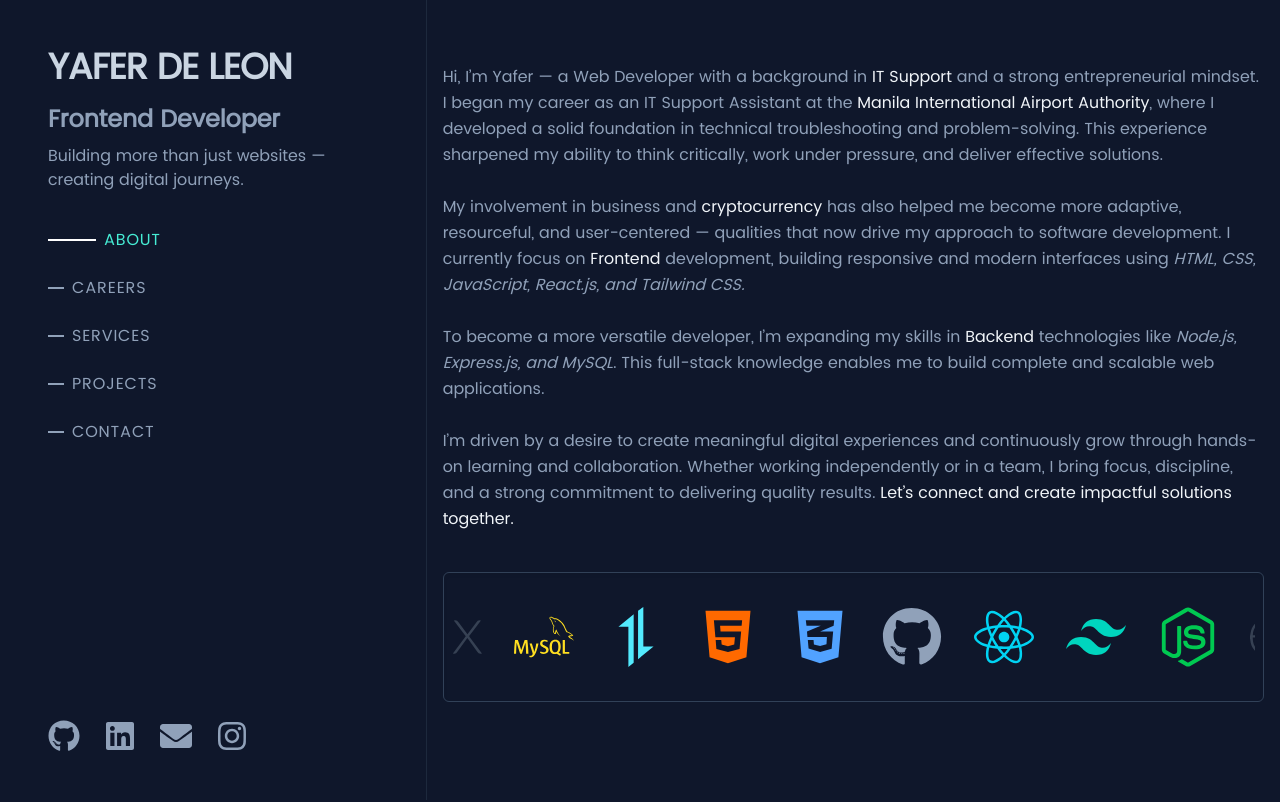
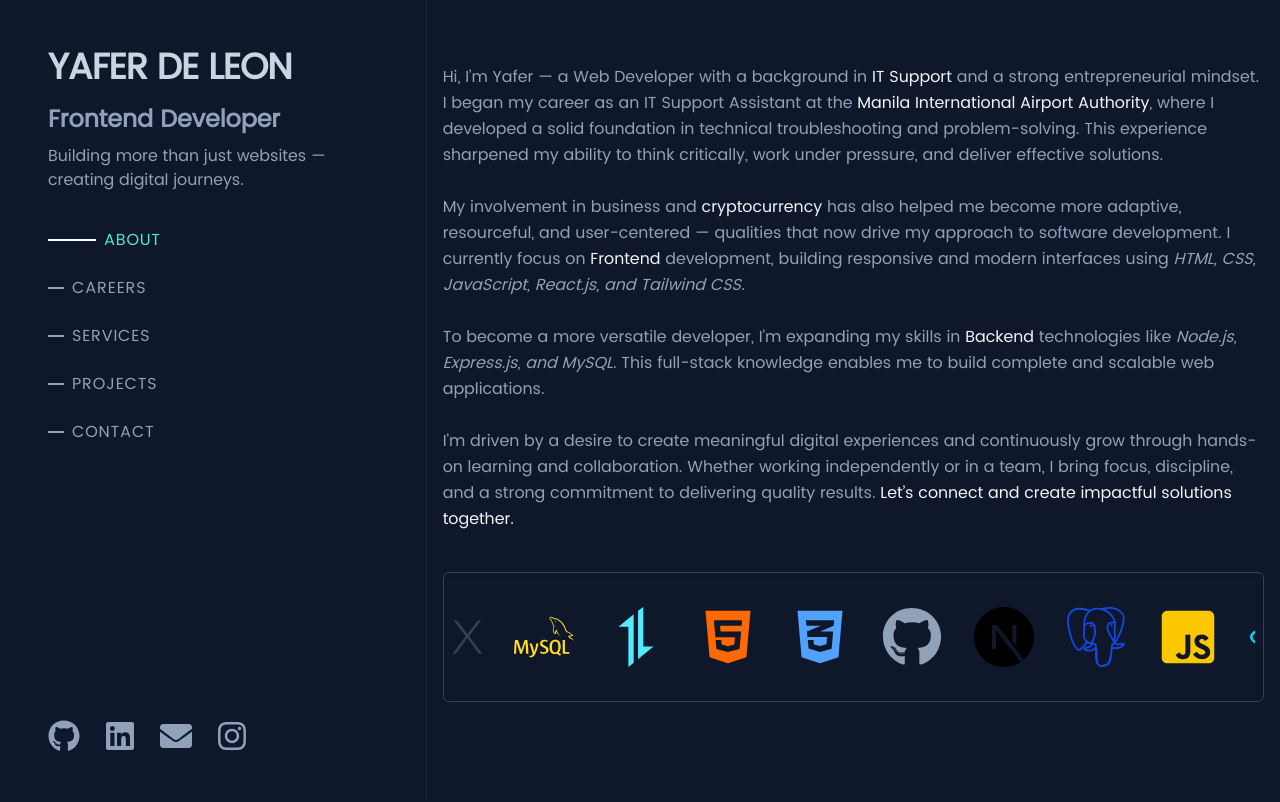
Before and after one commit to yaferdln/yaferdeleon, a React (Vite) app: page / in a window 1280 px wide. Shown: the top 802 px of the page. Built offline with nearby package versions, Linux system fonts and the light colour scheme.

Commit message:
updated techstack

```diff
--- a/src/constants/techStack.js
+++ b/src/constants/techStack.js
@@ -4,8 +4,17 @@ import {
   FaCss3Alt,
   FaHtml5,
   FaGithub,
+  FaJsSquare,
 } from "react-icons/fa";
-import { SiTailwindcss, SiMysql, SiExpress, SiAxios } from "react-icons/si";
+import {
+  SiTailwindcss,
+  SiMysql,
+  SiExpress,
+  SiAxios,
+  SiNextdotjs,
+  SiPostgresql,
+} from "react-icons/si";
+
 export const techStack = [
   {
     id: 1,
@@ -70,4 +79,25 @@ export const techStack = [
     color: "text-gray dark:text-white",
     url: "https://github.com",
   },
+  {
+    id: 10,
+    icon: SiNextdotjs,
+    title: "Next.js",
+    color: "text-black dark:text-white",
+    url: "https://nextjs.org",
+  },
+  {
+    id: 11,
+    icon: SiPostgresql,
+    title: "PostgreSQL",
+    color: "text-blue-700",
+    url: "https://www.postgresql.org",
+  },
+  {
+    id: 12,
+    icon: FaJsSquare,
+    title: "JavaScript",
+    color: "text-yellow-400",
+    url: "https://developer.mozilla.org/en-US/docs/Web/JavaScript",
+  },
 ];
```
